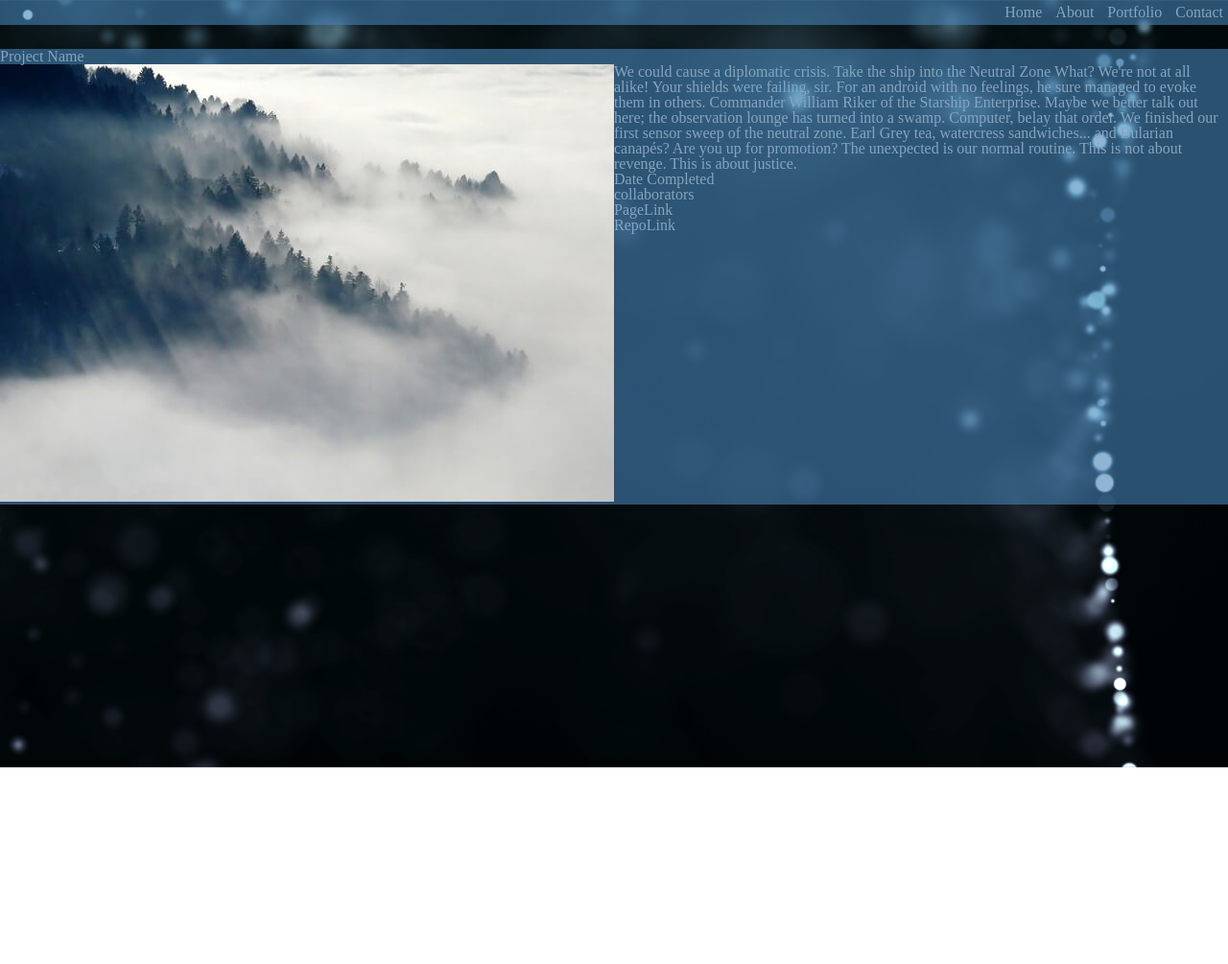
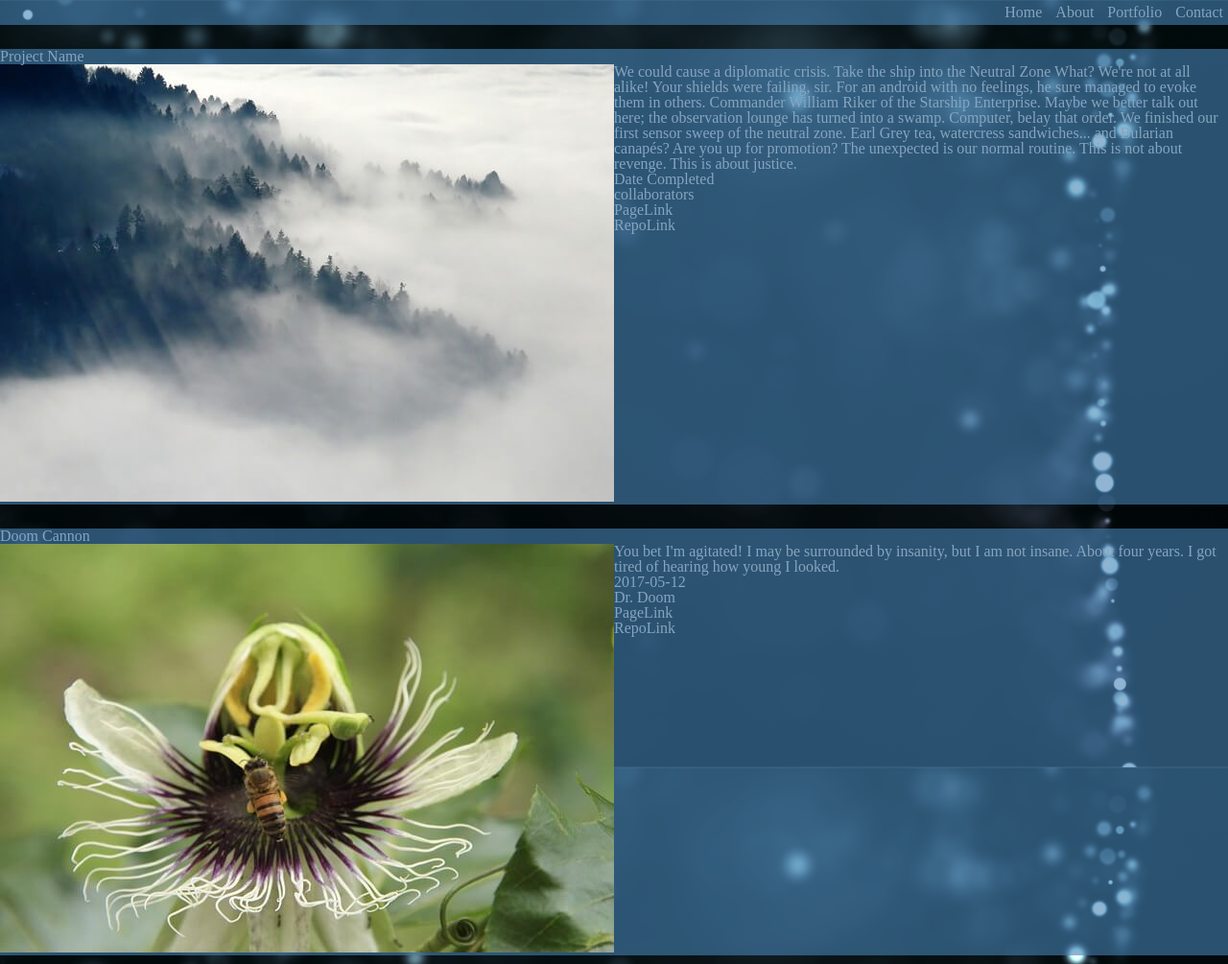
Before and after one commit to bbeeksma/Portfolio, a plain HTML site: page projects.html in a window 1280 px wide. Shown: the top 1005 px of the page at 96% size. Before the commit the page ends 800 px from the top, so only its background shows below. Drawn offline with nearby package versions, Linux system fonts and the light colour scheme; a web font is replaced by a local one.

Commit message:
append newProjectArticle to projectContainer

```diff
--- a/app.js
+++ b/app.js
@@ -21,6 +21,7 @@ Project.prototype.toHtml = function(){
   $newProjectArticle.find('.projectLinks:first-child').text(this.name + ' home Page').attr('href',this.pageLink);
   $newProjectArticle.find('.projectLinks:last-child').text(this.name + ' repository').attr('href',this.repoLink);
   $newProjectArticle.find('.projectPicture').attr('src',this.imgSrc);
+  $('#projectContainer').append($newProjectArticle);
 }
 
 projectData.forEach(function(item){
--- a/projects.html
+++ b/projects.html
@@ -20,7 +20,7 @@
         </ul>
       </nav>
     </header>
-    <section class="projectContainer">
+    <section id="projectContainer">
       <article class="project template clearfix">
         <div class="byline">
           <h2>Project Name</h2>
```
